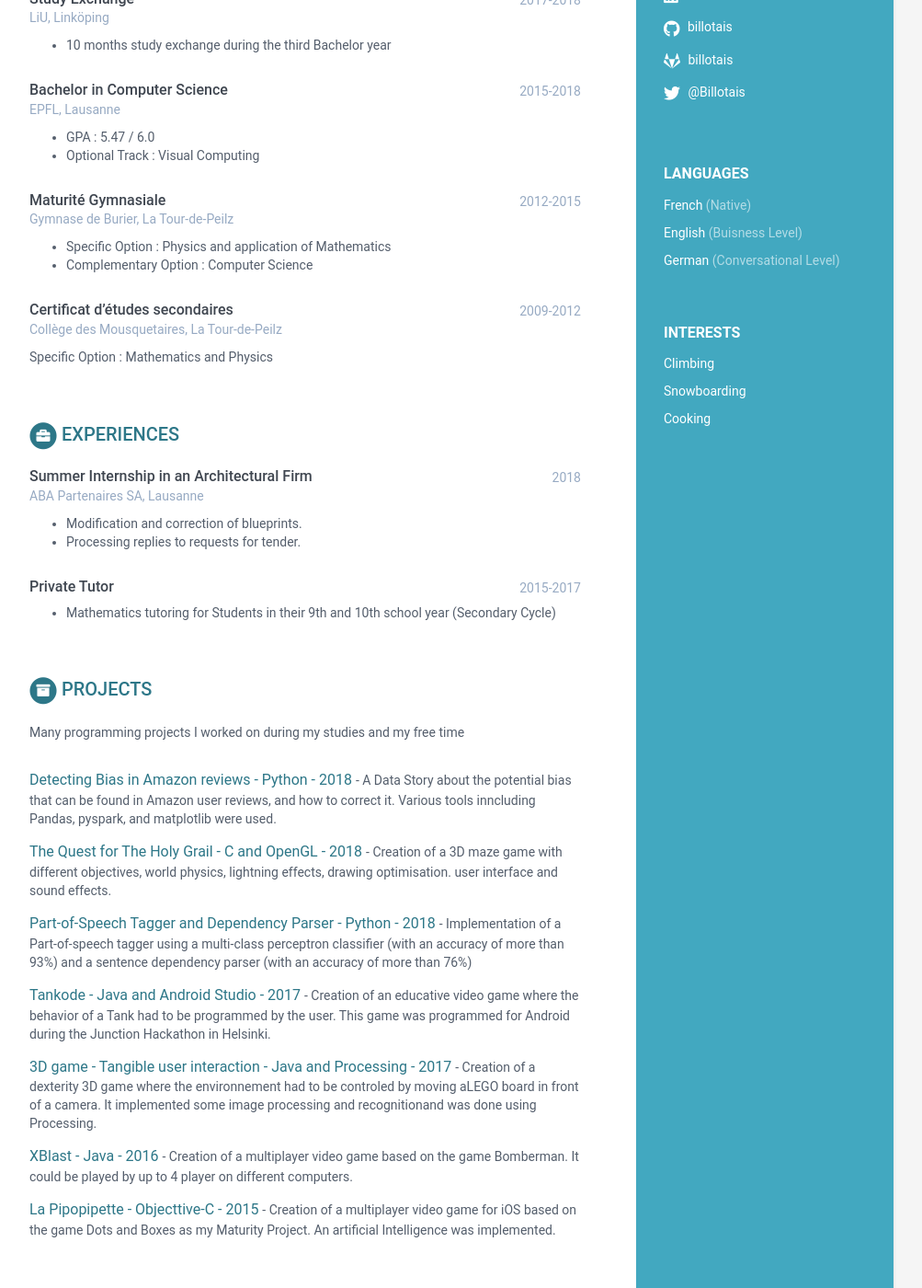
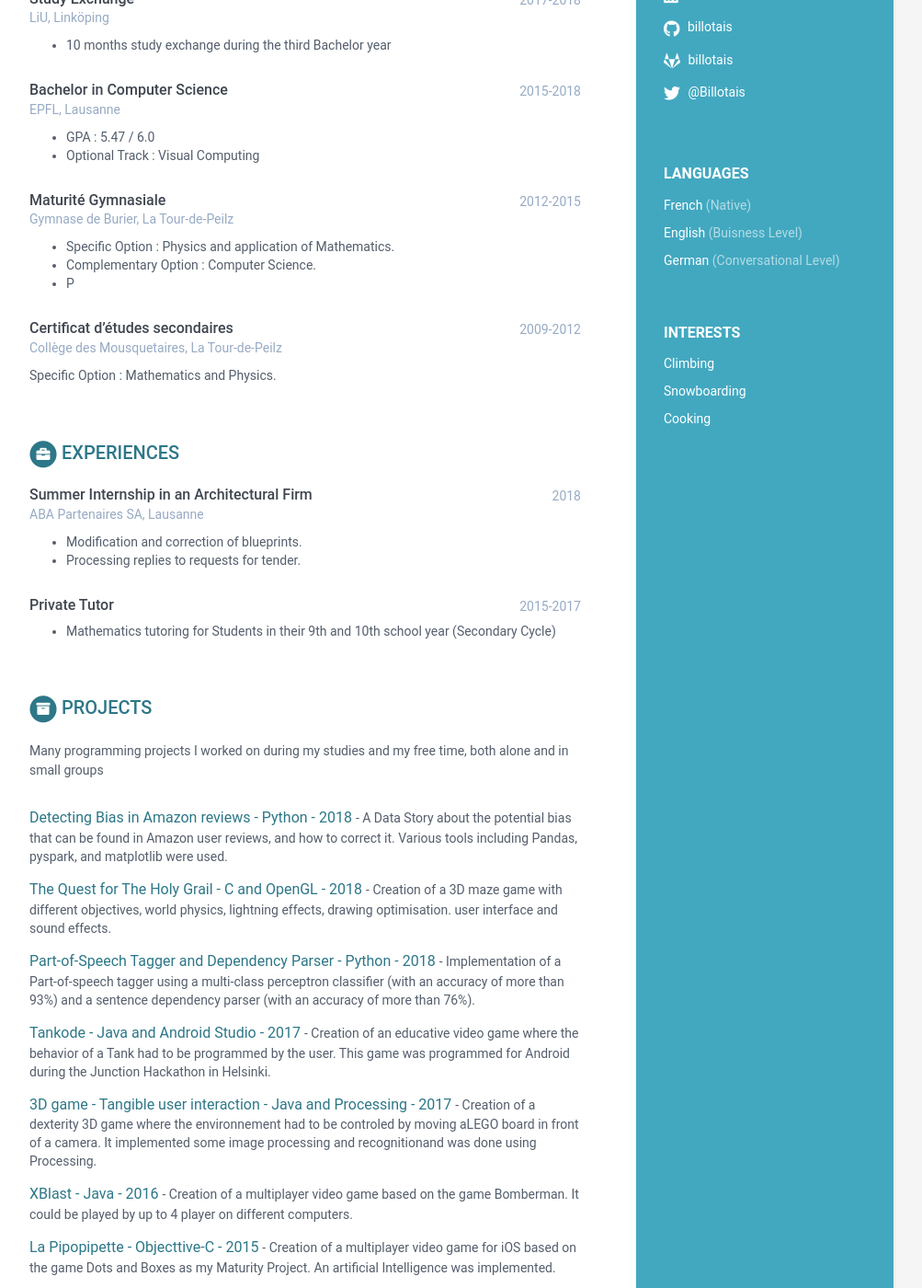
Before and after one commit to Billotais/cv, a Jekyll site: the page built from index.html, in a window 1280 px wide and 1400 px high, scrolled down 402 px. Shown: the whole window at 92% size, without its empty margins (168-1171 px from the left). Built offline with Jekyll 4.4.1, drawn with Linux system fonts in a browser that asks for light colours.

Commit message:
Update data.yml

```diff
--- a/_data/data.yml
+++ b/_data/data.yml
@@ -74,14 +74,15 @@ education:
       university: Gymnase de Burier, La Tour-de-Peilz
       time: 2012-2015
       details: |
-       - Specific Option : Physics and application of Mathematics
-       - Complementary Option : Computer Science
+       - Specific Option : Physics and application of Mathematics.
+       - Complementary Option : Computer Science.
+       - P
 
     - degree: Certificat d’études secondaires
       university:  Collège des Mousquetaires, La Tour-de-Peilz
       time: 2009-2012
       details: |
-       Specific Option : Mathematics and Physics
+       Specific Option : Mathematics and Physics.
 
 
 
@@ -105,13 +106,13 @@ experiences:
 projects:
     title: Projects
     intro: >
-      Many programming projects I worked on during my studies and my free time
+      Many programming projects I worked on during my studies and my free time, both alone and in small groups
 
     assignments:
 
       - title: Detecting Bias in Amazon reviews - Python - 2018
         link: "https://ada-lyn.github.io/"
-        tagline: "A Data Story about the potential bias that can be found in Amazon user reviews, and how to correct it. Various tools inncluding Pandas, pyspark, and matplotlib were used."
+        tagline: "A Data Story about the potential bias that can be found in Amazon user reviews, and how to correct it. Various tools including Pandas, pyspark, and matplotlib were used."
 
       - title: The Quest for The Holy Grail - C and OpenGL - 2018
         link: "https://github.com/Billotais/TSBK07_project"
@@ -119,13 +120,11 @@ projects:
 
       - title: Part-of-Speech Tagger and Dependency Parser - Python - 2018
         link: "https://github.com/Billotais/TDDE09_project"
-        tagline: "Implementation of a Part-of-speech tagger using a multi-class perceptron classifier (with an accuracy of more than 93%) and a sentence dependency parser (with an accuracy of more than 76%)"
-
+        tagline: "Implementation of a Part-of-speech tagger using a multi-class perceptron classifier (with an accuracy of more than 93%) and a sentence dependency parser (with an accuracy of more than 76%)."
 
       - title: Tankode - Java and Android Studio - 2017
         link: "#"
         tagline: "Creation of an educative video game where the behavior of a Tank had to be programmed by the user. This game was programmed for Android during the Junction Hackathon in Helsinki."
-
 
       - title: 3D game - Tangible user interaction - Java and Processing - 2017
         link: "https://github.com/Billotais/cs_211"
```
